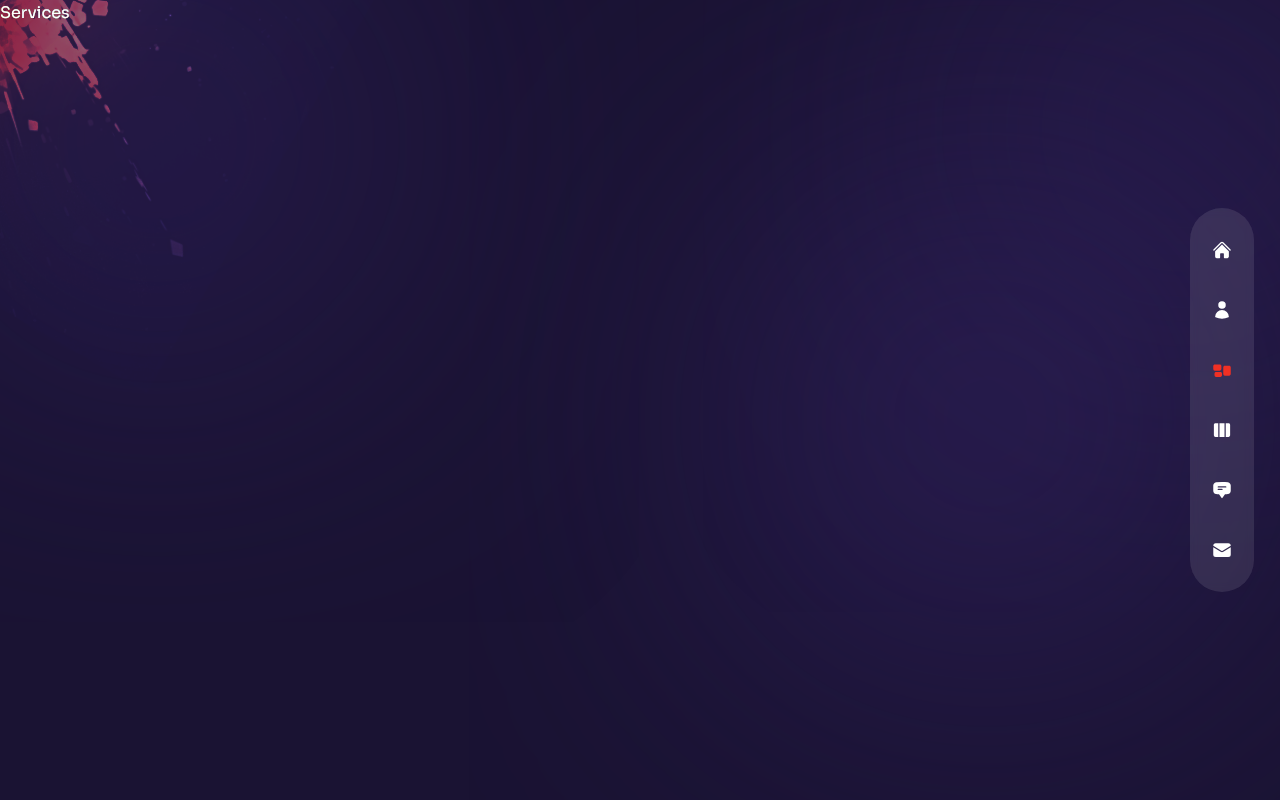
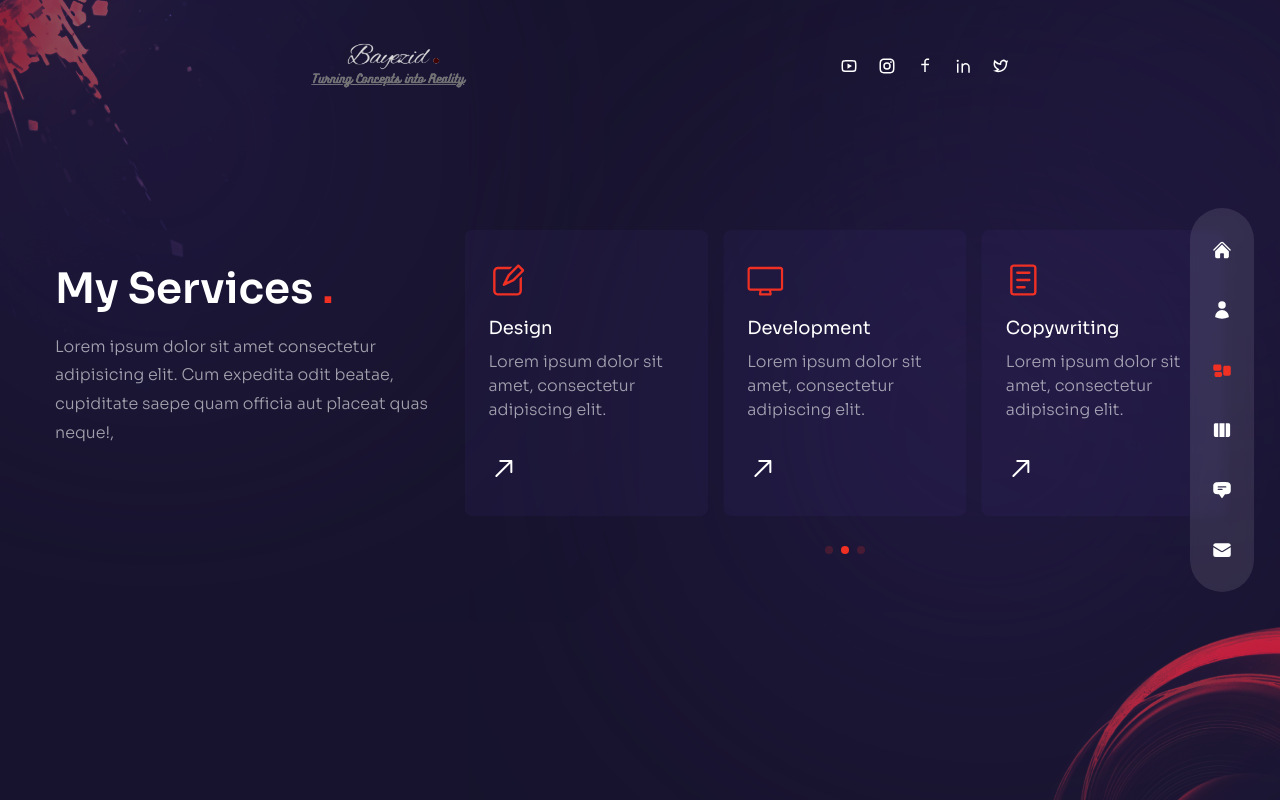
Before and after one commit to bayezid-hossain/bayezid-portfolio-frontend, a Next.js app: page /services in a window 1280 px wide. Built offline with nearby package versions, Linux system fonts and the light colour scheme.

Commit message:
change:flipped (mirror) image on about me page change: logo added: services page added: services autoplay

```diff
--- a/src/app/layout.tsx
+++ b/src/app/layout.tsx
@@ -13,7 +13,7 @@
   weight: ['100', '200', '300', '400', '500', '600', '700', '800'],
 });
 export const metadata = {
-  title: 'Home',
+  title: 'Bayezid Al Hossain - A Full Stack Developer',
   description: 'This is the homepage of the website of Bayezid Al Hossain',
 };
 
--- /dev/null
+++ b/src/app/services/main.tsx
@@ -0,0 +1,58 @@
+'use client';
+
+import ServiceSlider from '../../components/ServiceSlider';
+import Bulb from '../../components/Bulb';
+import Circles from '../../components/Circles';
+import { motion } from 'framer-motion';
+import { fadeIn } from '../../../variants';
+import Transition from '../../components/Transition';
+
+const Services = () => {
+  return (
+    <div>
+      <Transition />
+      <div className="h-screen bg-primary/30 py-36 flex items-center">
+        <Circles />
+        <div className="container mx-auto ">
+          <div className="flex flex-col xl:flex-row gap-x-8">
+            {/*text*/}
+            <div className="text-center flex xl:w-[30vw] flex-col md:text-left mb-4 xl:mb-0">
+              <motion.h2
+                variants={fadeIn('up', 0.2)}
+                initial="hidden"
+                exit="hidden"
+                animate="show"
+                className="h2 xl:mt-8"
+              >
+                My Services <span className="text-accent">.</span>
+              </motion.h2>
+              <motion.p
+                variants={fadeIn('up', 0.4)}
+                initial="hidden"
+                exit="hidden"
+                animate="show"
+                className="mb-4 max-w-[400px] mx-auto md:mx-0"
+              >
+                Lorem ipsum dolor sit amet consectetur adipisicing elit. Cum
+                expedita odit beatae, cupiditate saepe quam officia aut placeat
+                quas neque!,
+              </motion.p>
+            </div>
+            {/*slider*/}
+            <motion.div
+              variants={fadeIn('down', 0.6)}
+              initial="hidden"
+              exit="hidden"
+              animate="show"
+              className="w-full xl:max-w-[65%]"
+            >
+              <ServiceSlider />
+            </motion.div>
+          </div>
+        </div>
+      </div>
+    </div>
+  );
+};
+
+export default Services;
--- a/src/app/services/page.tsx
+++ b/src/app/services/page.tsx
@@ -1,5 +1,11 @@
-const Services = () => {
-  return <div>Services</div>;
+import Services from './main';
+
+export const metadata = {
+  title: 'Services That I Provide',
+  description: 'About Bayezid',
 };
 
-export default Services;
+const ServicePage = () => {
+  return <Services />;
+};
+export default ServicePage;
--- a/src/components/Bulb.tsx
+++ b/src/components/Bulb.tsx
@@ -1,7 +1,17 @@
-import { Metadata } from 'next';
+import Image from 'next/image';
 
 const Bulb = () => {
-  return <div>Bulb</div>;
+  return (
+    <div className="absolute -left-36 -bottom-12 rotate-12 mix-blend-color-dodge animate-pulse duration-75 z-10 w-[200px] xl:w-260px">
+      <Image
+        src={'/bulb.png'}
+        width={260}
+        height={200}
+        className="w-full h-full "
+        alt=""
+      />
+    </div>
+  );
 };
 
 export default Bulb;
--- a/src/components/ServiceSlider.tsx
+++ b/src/components/ServiceSlider.tsx
@@ -1,3 +1,5 @@
+'use client';
+
 // icons
 import {
   RxCrop,
@@ -5,10 +7,16 @@
   RxDesktop,
   RxReader,
   RxRocket,
-} from "react-icons/rx";
+  RxArrowTopRight,
+} from 'react-icons/rx';
 
+import { Swiper, SwiperSlide } from 'swiper/react';
+import 'swiper/css';
+import 'swiper/css/free-mode';
+import 'swiper/css/pagination';
+// data
 
-// data
+import { FreeMode, Pagination, Autoplay } from 'swiper';
 const serviceData = [
   {
     icon: <RxCrop />,
@@ -38,7 +46,52 @@
 ];
 
 const ServiceSlider = () => {
-  return <div>Service Slider</div>;
+  return (
+    <Swiper
+      breakpoints={{
+        320: {
+          slidesPerView: 1,
+          spaceBetween: 15,
+        },
+        640: {
+          slidesPerView: 3,
+          spaceBetween: 15,
+        },
+      }}
+      freeMode={true}
+      autoplay={{ delay: 5000 }}
+      pagination={{ clickable: true }}
+      modules={[FreeMode, Pagination, Autoplay]}
+      className="h-[240px] sm:h-[340px]"
+    >
+      {serviceData.map((item, index) => {
+        return (
+          <SwiperSlide key={index}>
+            <div className="bg-[rgba(65,47,123,0.15)] h-max rounded-lg px-6 py-8 flex sm:flex-col gap-x-6 sm:gap-x-0 group cursor-pointer hover:bg-[rgba(89,65,169,0.15)] transition-all duration-300 ">
+              {/*icon*/}
+              <div className="text-4xl text-accent mb-4">{item.icon}</div>
+
+              {/*title and description*/}
+              <div className="mb-8">
+                <div className="mb-2 text-lg">{item.title}</div>
+                <p className="max-w-[350px] leading-normal">
+                  {item.description}
+                </p>
+              </div>
+
+              {/*arrow*/}
+              <div className="text-3xl">
+                <RxArrowTopRight
+                  className="group-hover:rotate34
+                 group-hover:text-accent transition-all duration-300"
+                />
+              </div>
+            </div>
+          </SwiperSlide>
+        );
+      })}
+    </Swiper>
+  );
 };
 
 export default ServiceSlider;
```
Also changed, not shown: public/logo.png.
